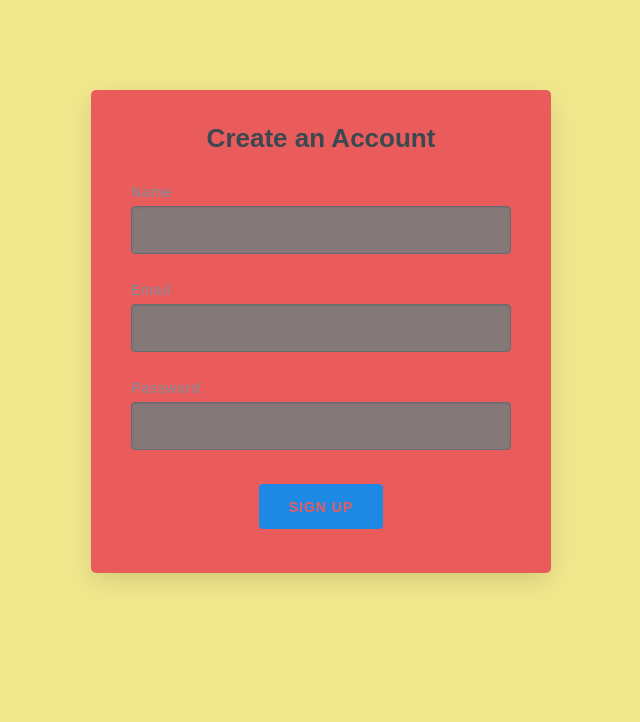
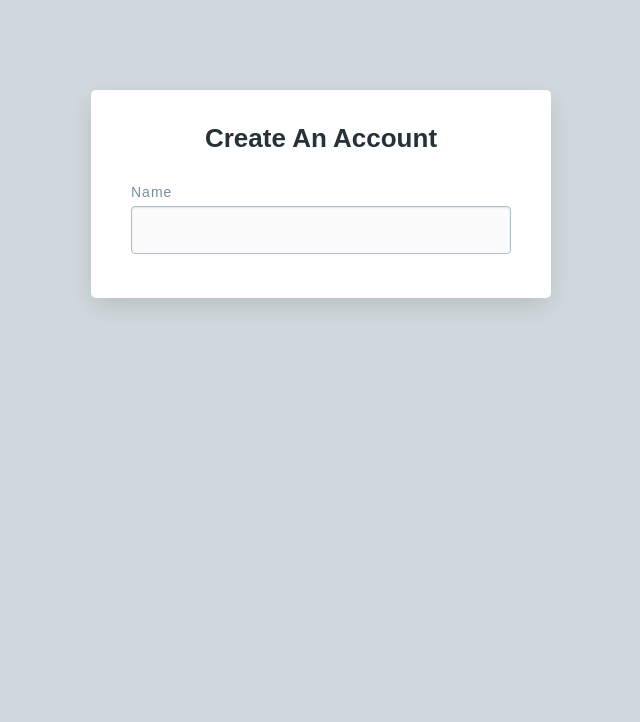
Before and after one commit to oksipjogja/praxis-academy, a Flask app: template kemampuan-dasar/kemampuan-dasar-2/minggu-5/hari-6/FlM-local/templates/home.html in a window 1280 px wide. Shown: the top 722 px of the page, without its empty margins (319-959 px from the left). Run offline with Flask 2, Linux system fonts and the light colour scheme; the template is opened without the code that fills it, so the values that code supplies are empty.

Commit message:
flasking mongodb-local

```diff
--- a/kemampuan-dasar/kemampuan-dasar-2/minggu-5/hari-6/FlM-local/app.py
+++ b/kemampuan-dasar/kemampuan-dasar-2/minggu-5/hari-6/FlM-local/app.py
@@ -2,7 +2,7 @@ from flask import Flask, render_template
 
 app = Flask(__name__)
 
-# Route
+# Routes
 from user import routes
 
 @app.route('/')
--- a/kemampuan-dasar/kemampuan-dasar-2/minggu-5/hari-6/FlM-local/js/script.js
+++ /dev/null
@@ -1,21 +0,0 @@
-$("form[name:signup_form").submit(function(e) {
-
-    var $form = $(this);
-    var $error = $form.find(".error");
-    var data = $form.serialize();
-
-    $.ajax({
-        url: "/user/signup",
-        type: "POST",
-        data: data,
-        dataType: "json",
-        success: function(resp) {
-            console.log(resp);
-        },
-        error: function(resp) {
-            console.log(resp);
-        }
-    })
-
-    e.preventDefault();
-});
--- /dev/null
+++ b/kemampuan-dasar/kemampuan-dasar-2/minggu-5/hari-6/FlM-local/static/css/styles.css
@@ -0,0 +1,178 @@
+/*
+  Colors: http://getuicolors.com
+*/
+
+/* Setup */
+:root {
+  --black: #000000;
+  --almost-black: #263238;
+  --white: #ffffff;
+  --almost-white: #FBFBFB;
+  --grey-light: #CFD8DC;
+  --grey: #B0BEC5;
+  --grey-medium: #78909C;
+  --grey-dark: #455A64;
+  --primary: #1E88E5;
+  --primary-dark: #1976D2;
+  --secondary: #CFD8DC;
+  --secondary-dark: #B0BEC5;
+  --red: #EF4836;
+}
+
+* {
+  position: relative;
+  box-sizing: border-box;
+}
+
+body {
+  margin: 0;
+  font-family: sans-serif;
+  font-size: 18px;
+  line-height: 28px;
+  color: var(--black);
+  background: var(--grey-light);
+}
+
+/* Typography */
+.center {
+  text-align: center;
+}
+
+h1 {
+  margin: 0.5em 0 1em;
+  font-size: 26px;
+  line-height: 1.2;
+  color: var(--almost-black);
+}
+
+h2 {
+  margin: 0.5em 0 1em;
+  font-size: 20px;
+  line-height: 1.2;
+  color: var(--grey-dark);
+}
+
+p {
+  margin: 24px 0;
+}
+
+/* Cards */
+.card-wrapper {
+  margin: 0 auto;
+  padding: 90px 30px;
+  flex-wrap: wrap;
+  justify-content: center;
+  display: flex;
+}
+
+.card {
+  margin: 0 30px 60px;
+  padding: 20px 40px;
+  width: 460px;
+  box-shadow: 0 8px 26px -4px rgba(0,0,0,0.15);
+  border-radius: 5px;
+  background: var(--white);
+}
+
+@media only screen and (max-width: 520px) {
+  .card-wrapper {
+    padding: 30px 0 0;
+  }
+}
+
+@media only screen and (max-width: 520px) {
+  .card {
+    margin: 0 0 30px;
+    width: 100%;
+    border-radius: 0;
+  }
+}
+
+/* Forms */
+form {
+  transition: opacity .15s ease;
+}
+
+form.loading {
+  pointer-events: none;
+  opacity: 0.75;
+}
+
+label {
+  margin: 0 0 2px;
+  font-size: 14px;
+  line-height: 24px;
+  letter-spacing: 1px;
+  color: var(--grey-medium);
+  display: block;
+}
+
+.field {
+  margin: 0 0 24px;
+  padding: 11px 16px 9px;
+  width: 100%;
+  font-size: 16px;
+  line-height: 26px;
+  color: var(--almost-black);
+  border: 1px solid var(--grey);
+  border-radius: 4px;
+  box-shadow: inset 0 1px 2px rgba(0,0,0,0.1);
+  display: block;
+  background: var(--almost-white);
+  transition: border-color .15s ease;
+}
+
+.field:focus {
+  border-color: var(--grey-medium);
+  outline: none;
+}
+
+.error {
+  margin: 0;
+  font-size: 16px;
+  line-height: 26px;
+  text-align: center;
+  color: var(--red);
+}
+
+.error--hidden {
+  display: none;
+}
+
+/* Buttons */
+.btn {
+  margin: 0 0 24px;
+  padding: 11px 30px 10px;
+  font-size: 14px;
+  line-height: 24px;
+  text-transform: uppercase;
+  letter-spacing: 1px;
+  font-weight: 600;
+  text-decoration: none;
+  color: var(--white);
+  border: none;
+  border-radius: 4px;
+  outline: none;
+  cursor: pointer;
+  display: inline-block;
+  background: var(--primary);
+  transition: color .15s ease, background-color .15s ease;
+}
+
+.btn:hover {
+  background: var(--primary-dark);
+}
+
+.btn--secondary {
+  color: var(--almost-black);
+  background: var(--secondary);
+}
+
+.btn--secondary:hover {
+  background: var(--secondary-dark);
+}
+
+input[type=submit] {
+  margin: 34px auto 24px;
+  display: block;
+}
--- a/kemampuan-dasar/kemampuan-dasar-2/minggu-5/hari-6/FlM-local/static/styles.css
+++ /dev/null
@@ -1,188 +0,0 @@
-/*
-  Colors: http://getuicolors.com
-*/
-
-
-/* Setup */
-
-:root {
-    --black: #000000;
-    --almost-black: #3a484f;
-    --white: #ea5c5c;
-    --almost-white: #857878;
-    --grey-light: #94a9b2;
-    --grey: #656c70;
-    --grey-medium: #78909C;
-    --grey-dark: #455A64;
-    --primary: #1E88E5;
-    --primary-dark: #1976D2;
-    --secondary: #90b3c2;
-    --secondary-dark: #738a95;
-    --red: #EF4836;
-}
-
-* {
-    position: relative;
-    box-sizing: border-box;
-}
-
-body {
-    margin: 0;
-    font-family: sans-serif;
-    font-size: 18px;
-    line-height: 28px;
-    color: var(--black);
-    background: var(--grey-dark);
-}
-
-
-/* Typography */
-
-.center {
-    text-align: center;
-}
-
-h1 {
-    margin: 0.5em 0 1em;
-    font-size: 26px;
-    line-height: 1.2;
-    color: var(--almost-black);
-}
-
-h2 {
-    margin: 0.5em 0 1em;
-    font-size: 20px;
-    line-height: 1.2;
-    color: var(--grey-dark);
-}
-
-p {
-    margin: 24px 0;
-}
-
-
-/* Cards */
-
-.card-wrapper {
-    margin: 0 auto;
-    padding: 90px 30px;
-    flex-wrap: wrap;
-    justify-content: center;
-    display: flex;
-}
-
-.card {
-    margin: 0 30px 60px;
-    padding: 20px 40px;
-    width: 460px;
-    box-shadow: 0 8px 26px -4px rgba(0, 0, 0, 0.15);
-    border-radius: 5px;
-    background: var(--white);
-}
-
-@media only screen and (max-width: 520px) {
-    .card-wrapper {
-        padding: 30px 0 0;
-    }
-}
-
-@media only screen and (max-width: 520px) {
-    .card {
-        margin: 0 0 30px;
-        width: 100%;
-        border-radius: 0;
-    }
-}
-
-
-/* Forms */
-
-form {
-    transition: opacity .15s ease;
-}
-
-form.loading {
-    pointer-events: none;
-    opacity: 0.75;
-}
-
-label {
-    margin: 0 0 2px;
-    font-size: 14px;
-    line-height: 24px;
-    letter-spacing: 1px;
-    color: var(--grey-medium);
-    display: block;
-}
-
-.field {
-    margin: 0 0 24px;
-    padding: 11px 16px 9px;
-    width: 100%;
-    font-size: 16px;
-    line-height: 26px;
-    color: var(--almost-black);
-    border: 1px solid var(--grey);
-    border-radius: 4px;
-    box-shadow: inset 0 1px 2px rgba(0, 0, 0, 0.1);
-    display: block;
-    background: var(--almost-white);
-    transition: border-color .15s ease;
-}
-
-.field:focus {
-    border-color: var(--grey-medium);
-    outline: none;
-}
-
-.error {
-    margin: 0;
-    font-size: 16px;
-    line-height: 26px;
-    text-align: center;
-    color: var(--red);
-}
-
-.error--hidden {
-    display: none;
-}
-
-
-/* Buttons */
-
-.btn {
-    margin: 0 0 24px;
-    padding: 11px 30px 10px;
-    font-size: 14px;
-    line-height: 24px;
-    text-transform: uppercase;
-    letter-spacing: 1px;
-    font-weight: 600;
-    text-decoration: none;
-    color: var(--white);
-    border: none;
-    border-radius: 4px;
-    outline: none;
-    cursor: pointer;
-    display: inline-block;
-    background: var(--primary);
-    transition: color .15s ease, background-color .15s ease;
-}
-
-.btn:hover {
-    background: var(--primary-dark);
-}
-
-.btn--secondary {
-    color: var(--almost-black);
-    background: var(--secondary);
-}
-
-.btn--secondary:hover {
-    background: var(--secondary-dark);
-}
-
-input[type=submit] {
-    margin: 34px auto 24px;
-    display: block;
-}
--- a/kemampuan-dasar/kemampuan-dasar-2/minggu-5/hari-6/FlM-local/templates/base.html
+++ b/kemampuan-dasar/kemampuan-dasar-2/minggu-5/hari-6/FlM-local/templates/base.html
@@ -1,8 +1,9 @@
 <!DOCTYPE html>
 <html lang="en">
+
 <head>
-
     <meta charset="UTF-8">
+    <meta http-equiv="X-UA-Compatible" content="IE=edge">
     <meta name="viewport" content="width=device-width, initial-scale=1.0">
     <title>User Login System</title>
 
@@ -10,14 +11,15 @@
     <link rel="stylesheet" href="/static/css/styles.css">
 
 </head>
-  <body style="background-color: #F0E68C;">
 
-  {% block content %}
-    {# Template inserted here #}
+<body>
+
+  {%  block content %}
+    {# template inserted here #}
   {% endblock %}
 
   <script src="/static/js/jquery.js"></script>
-  <script src="/static/js/script.js"></script>
+  <script src="/static/js/scripts.js"></script>
 
 </body>
 </html>
--- a/kemampuan-dasar/kemampuan-dasar-2/minggu-5/hari-6/FlM-local/templates/home.html
+++ b/kemampuan-dasar/kemampuan-dasar-2/minggu-5/hari-6/FlM-local/templates/home.html
@@ -2,29 +2,20 @@
 
 {% block content %}
   <div class="card-wrapper">
-
     <div class="card">
-
-      <h1 class="center">Create an Account</h1>
+      <h1 class="center">Create An Account</h1>
 
       <form name="signup_form">
 
         <label for="name">Name</label>
         <input type="text" name="name" class="field" required>
 
-        <label for="email">Email</label>
-        <input type="email" name="email" class="field" required>
-
-        <label for="password">Password</label>
-        <input type="password" name="password" class="field" required>
-
-        <p class="error error--hidden"></p>
-
-        <input type="submit" value="Sign Up" class="btn">
-
       </form>
 
     </div>
+  </div>
 
-  </div>
+
+
+
 {% endblock %}
--- a/kemampuan-dasar/kemampuan-dasar-2/minggu-5/hari-6/FlM-local/user/routes.py
+++ b/kemampuan-dasar/kemampuan-dasar-2/minggu-5/hari-6/FlM-local/user/routes.py
@@ -1,3 +1,4 @@
+from crypt import methods
 from flask import Flask
 from app import app
 from user.models import User
```
Also changed, not shown: kemampuan-dasar/kemampuan-dasar-2/minggu-5/hari-6/FlM-local/user/models.py (+8 -8 lines), kemampuan-dasar/kemampuan-dasar-2/minggu-5/hari-6/FlM-local/static/css/normalize.css (renamed from kemampuan-dasar/kemampuan-dasar-2/minggu-5/hari-6/FlM-local/static/normalize.css), kemampuan-dasar/kemampuan-dasar-2/minggu-5/hari-6/FlM-local/static/js/jquery.js (renamed from kemampuan-dasar/kemampuan-dasar-2/minggu-5/hari-6/FlM-local/js/jquery.js), kemampuan-dasar/kemampuan-dasar-2/minggu-5/hari-6/FlM-local/static/js/scripts.js (added), kemampuan-dasar/kemampuan-dasar-2/minggu-5/hari-6/FlM-local/templates/dashboard.html (line endings or trailing spaces), 1 other file. Lines whose indentation alone changed are shown as unchanged.
